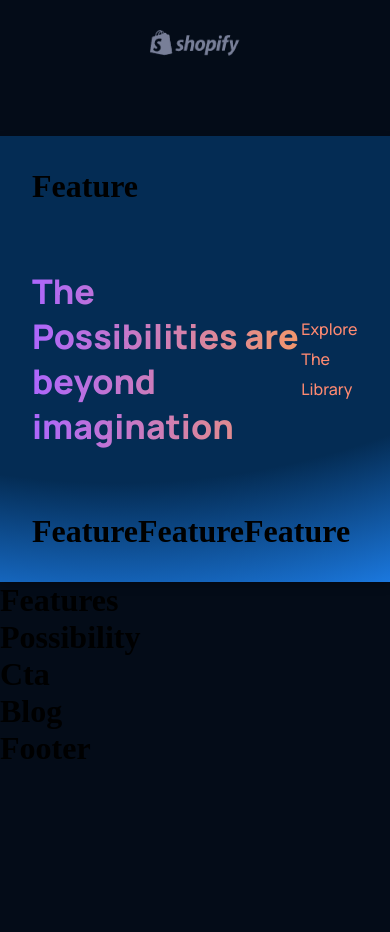
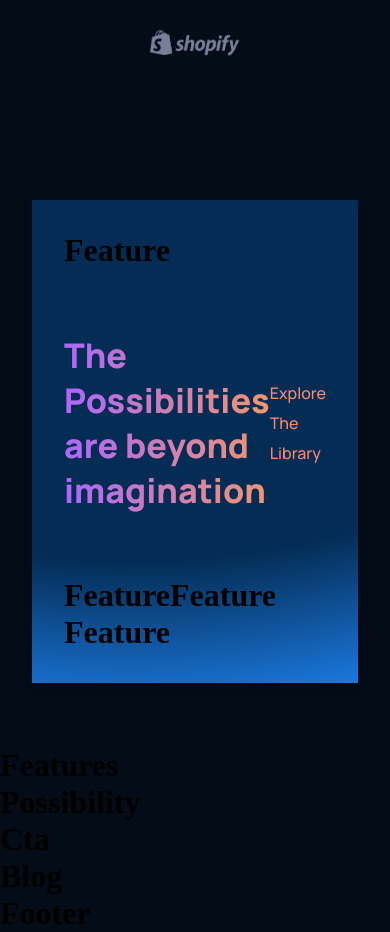
Before and after one commit to o-brayarn/art-i, a React (Create React App) app: page / in a window 390 px wide. Shown: the part 1180-2112 px from the top of the page. Before the commit the page ends 1947 px from the top, so only its background shows below. Built offline with nearby package versions, Linux system fonts and the light colour scheme.

Commit message:
modify section margin styling

```diff
--- a/src/App.css
+++ b/src/App.css
@@ -51,7 +51,7 @@ a {
   padding: 4rem 6rem;
 }
 .section__margin {
-  padding: 4rem 6rem;
+  margin: 4rem 6rem;
 }
 
 /* animista.net for animation*/
@@ -99,7 +99,7 @@ a {
     padding: 4rem;
   }
   .section__margin {
-    padding: 4rem;
+    margin: 4rem;
   }
 }
 @media screen and (max-width: 550px) {
@@ -107,6 +107,6 @@ a {
     padding: 4rem 2rem;
   }
   .section__margin {
-    padding: 4rem 2rem;
+    margin: 4rem 2rem;
   }
 }
```
